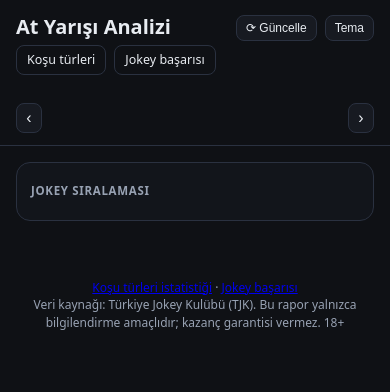
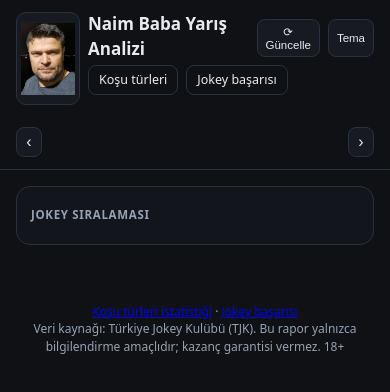
Before and after one commit to naimcak73-dot/atyarisi, a plain HTML site: page sablon.html in a window 390 px wide. Drawn offline with Linux system fonts and the light colour scheme.

Commit message:
Add files via upload

```diff
--- a/sablon.html
+++ b/sablon.html
@@ -6,10 +6,10 @@
 <meta name="theme-color" content="#0f1115">
 <meta name="apple-mobile-web-app-capable" content="yes">
 <meta name="apple-mobile-web-app-status-bar-style" content="black-translucent">
-<meta name="apple-mobile-web-app-title" content="At Yarışı">
+<meta name="apple-mobile-web-app-title" content="Naim Baba Yarış Analizi">
 <link rel="manifest" href="/manifest.webmanifest">
 <link rel="apple-touch-icon" href="/icons/icon-180.png">
-<title>At Yarışı Analizi — TJK</title>
+<title>Naim Baba Yarış Analizi — TJK</title>
 <style>
   :root{
     --bg:#0f1115; --card:#171a21; --card2:#1d222b; --ink:#e8ecf1; --muted:#98a2b3;
@@ -23,6 +23,16 @@
   *{box-sizing:border-box}
   body{margin:0;font-family:system-ui,-apple-system,"Segoe UI",Roboto,Arial,sans-serif;background:var(--bg);color:var(--ink);line-height:1.45}
   header{position:sticky;top:0;z-index:20;background:var(--bg);border-bottom:1px solid var(--line);padding:12px 16px}
+  /* Logo: sol tarafta dikey kutu; baslik + alt bilgi + Koşu türleri satiri saginda kalir */
+  [hidden]{display:none!important}
+  .ust{display:flex;gap:12px;align-items:stretch}
+  .ustSag{flex:1 1 auto;min-width:0}
+  .logoKutu{flex:0 0 auto;width:118px;min-height:84px;display:flex;align-items:center;justify-content:center;
+    border:1.5px dashed var(--line);border-radius:10px;background:var(--card);color:var(--muted);
+    cursor:pointer;overflow:hidden;padding:4px;text-align:center;font-size:10px;line-height:1.2;letter-spacing:.04em;user-select:none}
+  .logoKutu:hover{border-color:var(--accent);color:var(--ink)}
+  .logoKutu img{max-width:100%;max-height:100%;object-fit:contain;display:block}
+  .logoKutu small{font-size:9px;opacity:.8}
   .wrap{max-width:1400px;margin:0 auto}
   h1{font-size:20px;margin:0 0 2px}
   .sub{color:var(--muted);font-size:13px}
@@ -155,13 +165,26 @@ aside::-webkit-scrollbar-thumb{background:#9aa7b4;border-radius:5px;border:1px s
     th,td{padding:6px 5px}
     .datenav .dtlbl{min-width:118px;font-size:12.5px}
     .datenav button{padding:6px 9px}
+    .ust{gap:8px}
+    .logoKutu{width:64px;min-height:70px;font-size:9px}
+    .ustSag h1{font-size:17px}
+    .ustSag .sub{font-size:12px}
+    .ustSag .hrow{gap:6px}
+    .ustSag .themetog{font-size:11.5px;padding:5px 8px}
   }
 </style>
 </head>
 <body>
 <header><div class="wrap">
+  <div class="ust">
+    <div class="logoKutu" id="logoKutu" title="Logo eklemek/değiştirmek için tıkla (sağ tık: kaldır)">
+      <img id="logoImg" src="logo.png" alt="Naim Baba">
+      <span id="logoYazi">LOGO<br><small>tıkla · ekle</small></span>
+      <input type="file" id="logoDosya" accept="image/*" hidden>
+    </div>
+    <div class="ustSag">
       <div class="hrow">
-    <h1>At Yarışı Analizi</h1>
+        <h1>Naim Baba Yarış Analizi</h1>
         <div style="display:flex;gap:8px">
           <button class="themetog" id="yenile" onclick="guncelle()">⟳ Güncelle</button>
           <button class="themetog" id="themetog" onclick="toggleTheme()">Tema</button>
@@ -171,6 +194,8 @@ aside::-webkit-scrollbar-thumb{background:#9aa7b4;border-radius:5px;border:1px s
       <div style="display:flex;gap:8px;margin:2px 0 10px;flex-wrap:wrap">
         <a href="turler.html" style="padding:5px 10px;border:1px solid #2a3140;border-radius:8px;font-size:12.5px;color:inherit;text-decoration:none">Koşu türleri</a>
         <a href="jokeyler.html" style="padding:5px 10px;border:1px solid #2a3140;border-radius:8px;font-size:12.5px;color:inherit;text-decoration:none">Jokey başarısı</a>
+      </div>
+    </div>
   </div>
   <div class="topbar">
     <div class="datenav" id="datenav"></div>
@@ -1016,5 +1041,43 @@ if (DATA.__api__) {
 }
 if ('serviceWorker' in navigator && location.protocol !== 'file:') { navigator.serviceWorker.register('/sw.js').catch(function(){}); }
 </script>
+<script>
+/* Logo alani: tikla -> resim sec (localStorage), sag tik -> kaldir.
+   Kendi kopyanda degistirilebilir; odunc kopyada AT_LOGO gomulu + AT_LOGO_KILIT. */
+(function(){
+  var kutu=document.getElementById('logoKutu'), img=document.getElementById('logoImg');
+  var yazi=document.getElementById('logoYazi'), dosya=document.getElementById('logoDosya');
+  if(!kutu||!img||!dosya) return;
+  var varsayilan=img.getAttribute('src')||'';
+  var gomulu=window.AT_LOGO||'', kilit=!!window.AT_LOGO_KILIT;
+  img.addEventListener('error', function(){ img.hidden=true; yazi.hidden=false; kutu.style.borderStyle='dashed'; });
+  function uygula(src){
+    if(src){ img.src=src; img.hidden=false; yazi.hidden=true; kutu.style.borderStyle='solid'; }
+    else { img.removeAttribute('src'); img.hidden=true; yazi.hidden=false; kutu.style.borderStyle='dashed'; }
+  }
+  var kayitli=null;
+  try{ kayitli=localStorage.getItem('at-logo'); }catch(e){}
+  // Siralama: kilitli kopyada gomulu logo; normalde tarayicida secilen; yoksa varsayilan logo.png
+  uygula(kilit ? (gomulu||varsayilan) : (kayitli||gomulu||varsayilan));
+  if(kilit){ kutu.style.cursor='default'; kutu.removeAttribute('title'); return; }
+  kutu.addEventListener('click', function(){ dosya.click(); });
+  dosya.addEventListener('change', function(){
+    var f=dosya.files&&dosya.files[0]; if(!f) return;
+    var r=new FileReader();
+    r.onload=function(){
+      try{ localStorage.setItem('at-logo', r.result); }catch(e){}
+      uygula(r.result); dosya.value='';
+    };
+    r.readAsDataURL(f);
+  });
+  kutu.addEventListener('contextmenu', function(e){
+    e.preventDefault();
+    if(confirm('Logoyu kaldırsın mı?')){
+      try{ localStorage.removeItem('at-logo'); }catch(e){}
+      uygula(gomulu);
+    }
+  });
+})();
+</script>
 </body>
 </html>
```
Also changed, not shown: logo.png (added), manifest.webmanifest, 1 other file. Lines whose indentation alone changed are shown as unchanged.
